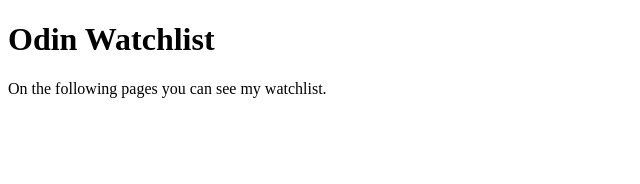
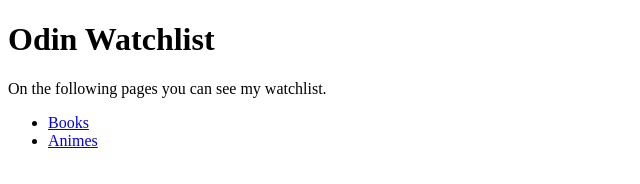
Before and after one commit to RoynevS/odin-watchlist, a plain HTML site: page index.html in a window 1280 px wide. Shown: the whole page, without its empty margins (0-640 px from the left). Drawn offline with Linux system fonts and the light colour scheme.

Commit message:
Add navigation animes.html and books.html

```diff
--- a/index.html
+++ b/index.html
@@ -7,6 +7,9 @@
   <body>
     <h1>Odin Watchlist</h1>
     <p>On the following pages you can see my watchlist.</p>
-
+    <ul>
+      <li><a href="./pages/books.html">Books</a></li>
+      <li><a href="./pages/animes.html">Animes</a></li>
+    </ul>
   </body>
 </html>
```
